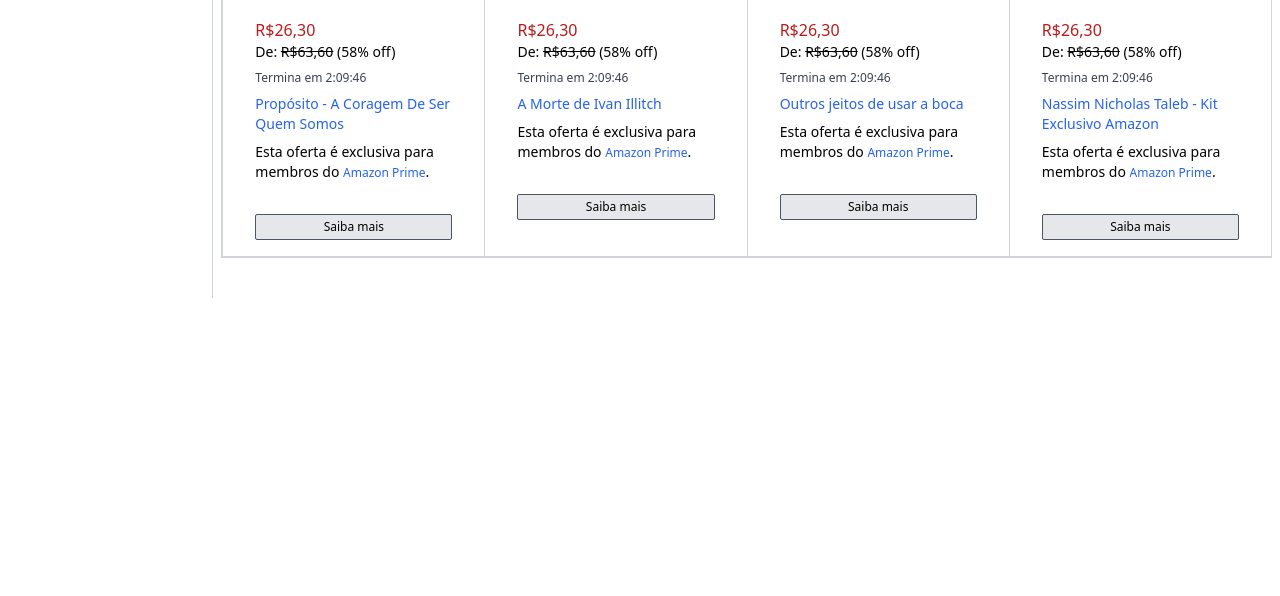
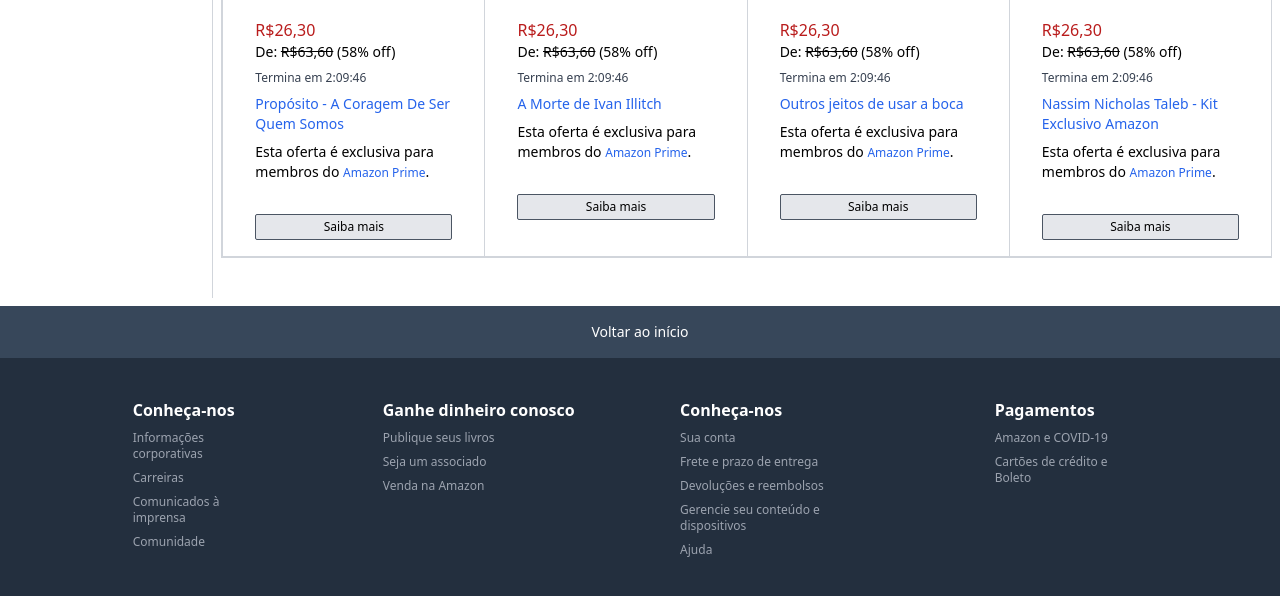
Before and after one commit to alexandrerogeriosn93/project-tailwindcss-clone-amazon, a website: page src/index.html in a window 1280 px wide. Shown: the part 1466-2062 px from the top of the page. Before the commit the page ends 1772 px from the top, so only its background shows below. Drawn offline with Linux system fonts and the light colour scheme.

Commit message:
feat: add top footer

```diff
--- a/src/index.html
+++ b/src/index.html
@@ -654,5 +654,78 @@
         </div>
       </div>
     </main>
+    <footer class="flex flex-col text-white">
+      <div
+        class="bg-darkblue-600 py-4 text-center text-sm hover:bg-darkblue-500"
+      >
+        <p>Voltar ao início</p>
+      </div>
+      <div
+        class="flex flex-wrap bg-darkblue-700 px-10 py-10 md:flex-nowrap md:justify-around md:px-20"
+      >
+        <div class="mb-4 w-1/2 md:mb-0 md:w-auto">
+          <h4 class="mb-2 font-bold">Conheça-nos</h4>
+          <ul class="w-3/4 text-xs">
+            <li class="mb-2 leading-4 text-gray-400 hover:underline">
+              <a href="#">Informações corporativas</a>
+            </li>
+            <li class="mb-2 leading-4 text-gray-400 hover:underline">
+              <a href="#">Carreiras</a>
+            </li>
+            <li class="mb-2 leading-4 text-gray-400 hover:underline">
+              <a href="#">Comunicados à imprensa</a>
+            </li>
+            <li class="mb-2 leading-4 text-gray-400 hover:underline">
+              <a href="#">Comunidade</a>
+            </li>
+          </ul>
+        </div>
+        <div class="mb-4 w-1/2 md:mb-0 md:w-auto">
+          <h4 class="mb-2 font-bold">Ganhe dinheiro conosco</h4>
+          <ul class="w-3/4 text-xs">
+            <li class="mb-2 leading-4 text-gray-400 hover:underline">
+              <a href="#">Publique seus livros</a>
+            </li>
+            <li class="mb-2 leading-4 text-gray-400 hover:underline">
+              <a href="#">Seja um associado</a>
+            </li>
+            <li class="mb-2 leading-4 text-gray-400 hover:underline">
+              <a href="#">Venda na Amazon</a>
+            </li>
+          </ul>
+        </div>
+        <div class="mb-4 w-1/2 md:mb-0 md:w-auto">
+          <h4 class="mb-2 font-bold">Conheça-nos</h4>
+          <ul class="w-3/4 text-xs">
+            <li class="mb-2 leading-4 text-gray-400 hover:underline">
+              <a href="#">Sua conta</a>
+            </li>
+            <li class="mb-2 leading-4 text-gray-400 hover:underline">
+              <a href="#">Frete e prazo de entrega</a>
+            </li>
+            <li class="mb-2 leading-4 text-gray-400 hover:underline">
+              <a href="#">Devoluções e reembolsos</a>
+            </li>
+            <li class="mb-2 leading-4 text-gray-400 hover:underline">
+              <a href="#">Gerencie seu conteúdo e dispositivos</a>
+            </li>
+            <li class="mb-2 leading-4 text-gray-400 hover:underline">
+              <a href="#">Ajuda</a>
+            </li>
+          </ul>
+        </div>
+        <div class="mb-4 w-1/2 md:mb-0 md:w-auto">
+          <h4 class="mb-2 font-bold">Pagamentos</h4>
+          <ul class="w-3/4 text-xs">
+            <li class="mb-2 leading-4 text-gray-400 hover:underline">
+              <a href="#">Amazon e COVID-19</a>
+            </li>
+            <li class="mb-2 leading-4 text-gray-400 hover:underline">
+              <a href="#">Cartões de crédito e Boleto</a>
+            </li>
+          </ul>
+        </div>
+      </div>
+    </footer>
   </body>
 </html>
```
Also changed, not shown: src/assets/css/styles.css.
